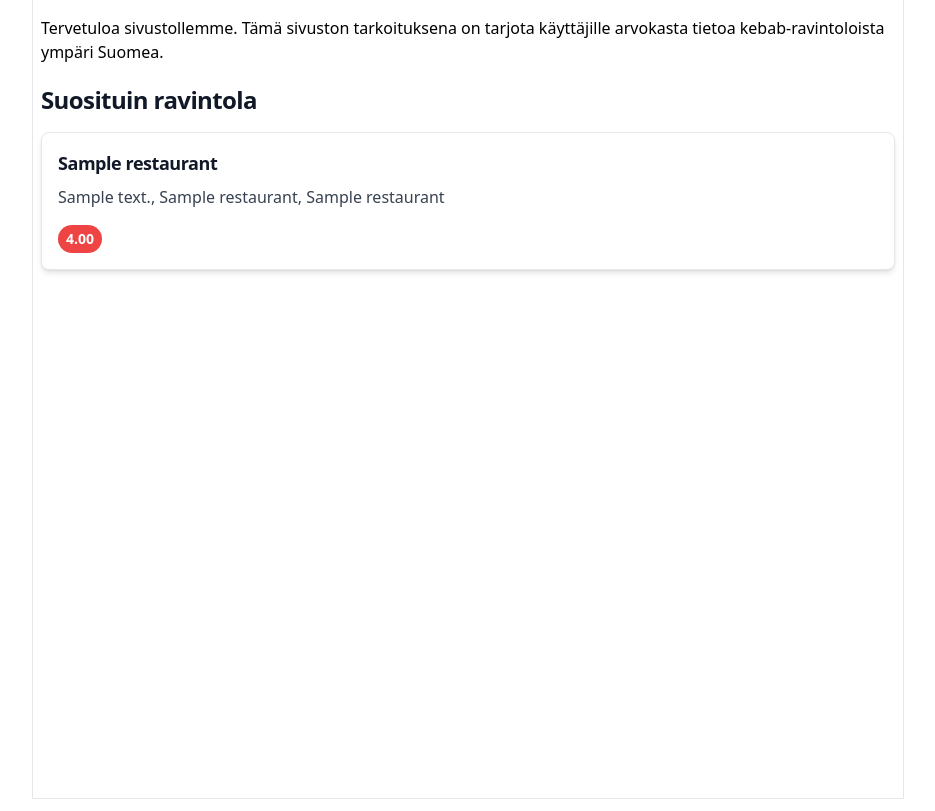
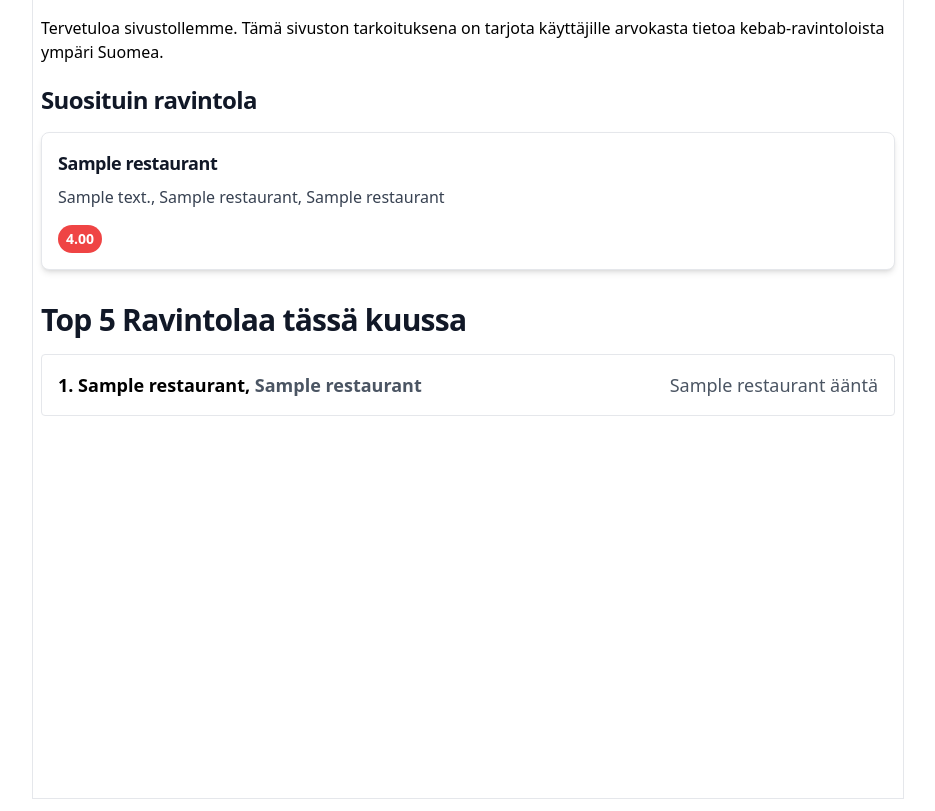
Before and after one commit to MineTech0/kebulle-fi, a Flask app: page / in a window 1280 px wide. Shown: the part 119-930 px from the top of the page, without its empty margins (172-1107 px from the left). Run offline with Flask 2, Linux system fonts and the light colour scheme; a database or web service that is not in the repository returns one stand-in record (values such as "Sample title"); style sheets or scripts are compiled from the project's sources; some libraries are stand-ins or nearby versions.

Commit message:
added leaderboard

```diff
--- a/schema.sql
+++ b/schema.sql
@@ -38,7 +38,6 @@ restaurant_id INTEGER REFERENCES restaurants(id) ON DELETE CASCADE
 
 CREATE TABLE votes (
 id SERIAL PRIMARY KEY,
-user_name VARCHAR(255) NOT NULL,
 vote BOOLEAN NOT NULL,
 created_at DATE NOT NULL,
 restaurant_id INTEGER REFERENCES restaurants(id) ON DELETE CASCADE
--- a/src/modules/leaderboard.py
+++ b/src/modules/leaderboard.py
@@ -0,0 +1,33 @@
+from datetime import date
+from src import db
+
+
+def vote_restaurant(restaurant_id):
+    cur = db.connection.cursor()
+    cur.execute('INSERT INTO votes (vote, created_at, restaurant_id) VALUES (%s, %s, %s)',
+                (True, date.today(), restaurant_id))
+
+
+def get_top5_restaurants():
+    cur = db.connection.cursor()
+    restaurants = []
+    cur.execute("""
+                SELECT r.id, r.name, c.name, COUNT(v.id) AS vote_count
+                FROM restaurants r
+                LEFT JOIN votes v ON r.id = v.restaurant_id
+                LEFT JOIN cities c ON r.city_id = c.id
+                WHERE v.vote = TRUE AND v.created_at >= %s AND v.created_at < %s
+                GROUP BY r.id, c.name
+                ORDER BY vote_count DESC
+                LIMIT 5;
+                """, (date.today().replace(day=1), date.today().replace(day=1, month=date.today().month + 1)))
+    for i, row in enumerate(cur.fetchall()):
+        restaurant = {
+            'index': i + 1,
+            'id': row[0],
+            'name': row[1],
+            'city': row[2],
+            'votes': row[3],
+        }
+        restaurants.append(restaurant)
+    return restaurants
--- a/src/routes.py
+++ b/src/routes.py
@@ -1,6 +1,7 @@
-from flask import render_template, request, redirect, flash, url_for
+from flask import render_template, request, redirect, flash, url_for, session
+from src.validators.new_restaurant_validator import new_restaurant_validator
 from src.app import app
-from src.modules import city, region, restaurant, review
+from src.modules import city, leaderboard, region, restaurant, review
 
 
 @app.route('/')
@@ -8,7 +9,7 @@ def index():
     """Front page of the website.
     """
 
-    return render_template('index.html', restaurant=restaurant.get_best_rated_restaurant())
+    return render_template('index.html', restaurant=restaurant.get_best_rated_restaurant(), leaderboard=leaderboard.get_top5_restaurants())
 
 
 @app.route('/about')
@@ -73,10 +74,12 @@ def create_restaurant_review(id):
 def show_restaurant(id):
     restaurant_data = restaurant.get_restaurant_with_reviews(id)
     review_summary = review.get_restaurant_review_summary(id)
-    # sum all reviw_summary values and divide by 5 to get average rating
+
+    has_voted = session.get('has_voted')
+
     if review_summary:
         restaurant_data['rating'] = sum(review_summary.values()) / 7
-    return render_template('restaurant.html', restaurant=restaurant_data, review_summary=review_summary)
+    return render_template('restaurant.html', restaurant=restaurant_data, review_summary=review_summary, has_voted=has_voted)
 
 
 @app.route('/restaurants/<int:restaurant_id>/review', methods=['POST'])
@@ -113,3 +116,13 @@ def add_review(restaurant_id):
     review.insert_review(new_review)
     flash('Kiitos arvostelusta!')
     return redirect(url_for('show_restaurant', id=restaurant_id))
+
+
+@app.route('/restaurants/<int:restaurant_id>/vote', methods=['POST'])
+def vote(restaurant_id):
+    if 'has_voted' in session and session.get('has_voted'):
+        return redirect(url_for('show_restaurant', id=restaurant_id))
+    # add session token for user to prevent multiple votes
+    session['has_voted'] = True
+    leaderboard.vote_restaurant(restaurant_id)
+    return redirect(url_for('show_restaurant', id=restaurant_id))
--- a/src/templates/index.html
+++ b/src/templates/index.html
@@ -2,7 +2,8 @@
 {% block title %}Etusivu{% endblock %}
 {% block content %}
 <div class="page-container">
-    Tervetuloa sivustollemme. Tämä sivuston tarkoituksena on tarjota käyttäjille arvokasta tietoa kebab-ravintoloista ympäri Suomea.
+    Tervetuloa sivustollemme. Tämä sivuston tarkoituksena on tarjota käyttäjille arvokasta tietoa kebab-ravintoloista
+    ympäri Suomea.
     <div class="my-5">
         {% if restaurant %}
         <h3>Suosituin ravintola</h3>
@@ -24,5 +25,20 @@
         </a>
         {% endif %}
     </div>
+    {% if leaderboard %}
+    <h2 class="text-3xl font-bold mt-8 mb-4">Top 5 Ravintolaa tässä kuussa</h2>
+    <div class="grid grid-cols-1 gap-4">
+        {% for restaurant in leaderboard %}
+        <a href="{{ url_for('show_restaurant', id=restaurant.id) }}"
+            class="p-4 border rounded flex justify-between transition duration-300 ease-in-out hover:bg-gray-100">
+            <div class="text-lg font-bold">
+                {{ restaurant.index}}. {{ restaurant['name'] }}, <span class="text-gray-600">{{ restaurant['city']
+                    }}</span>
+            </div>
+            <span class="text-gray-600 text-lg">{{ restaurant['votes'] }} ääntä</span>
+        </a>
+        {% endfor %}
+    </div>
+    {% endif %}
 </div>
 {% endblock %}
```
Also changed, not shown: src/templates/restaurant.html (+9 -0 lines). Lines whose indentation alone changed are shown as unchanged.
